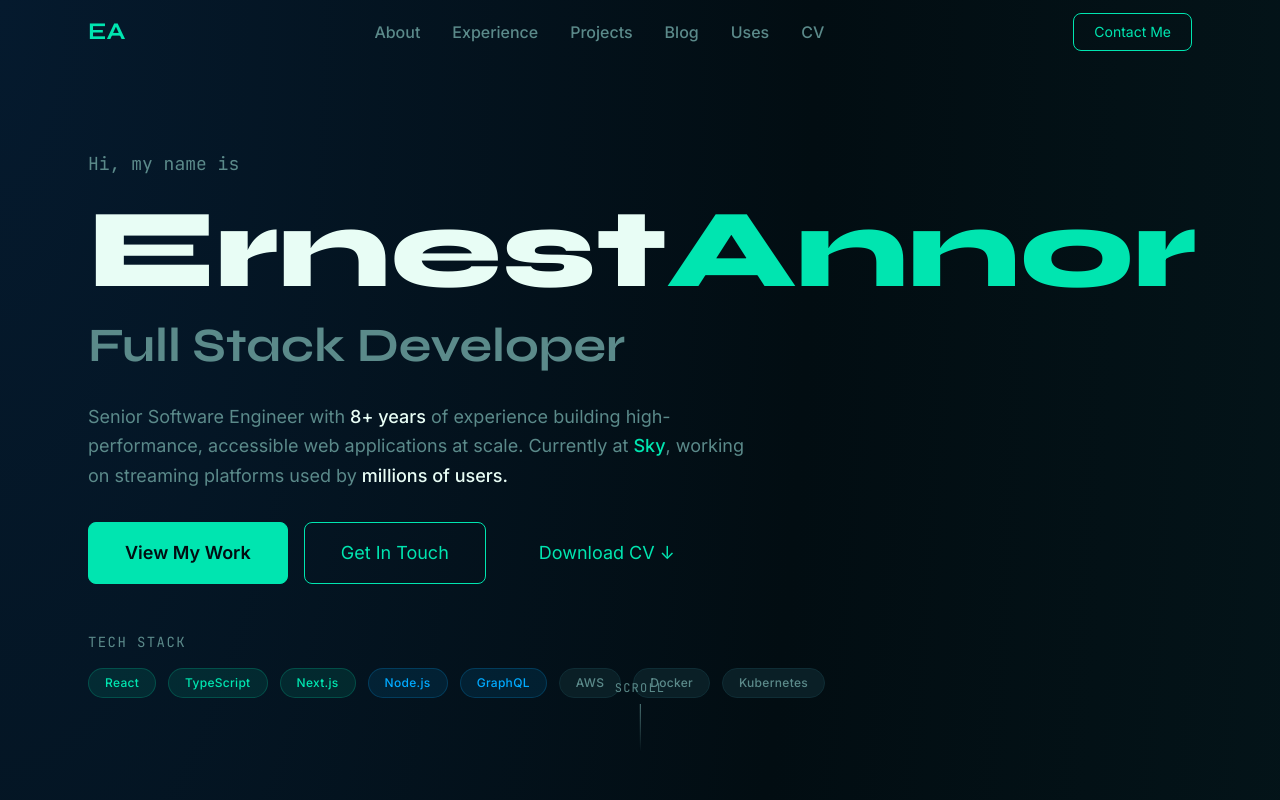
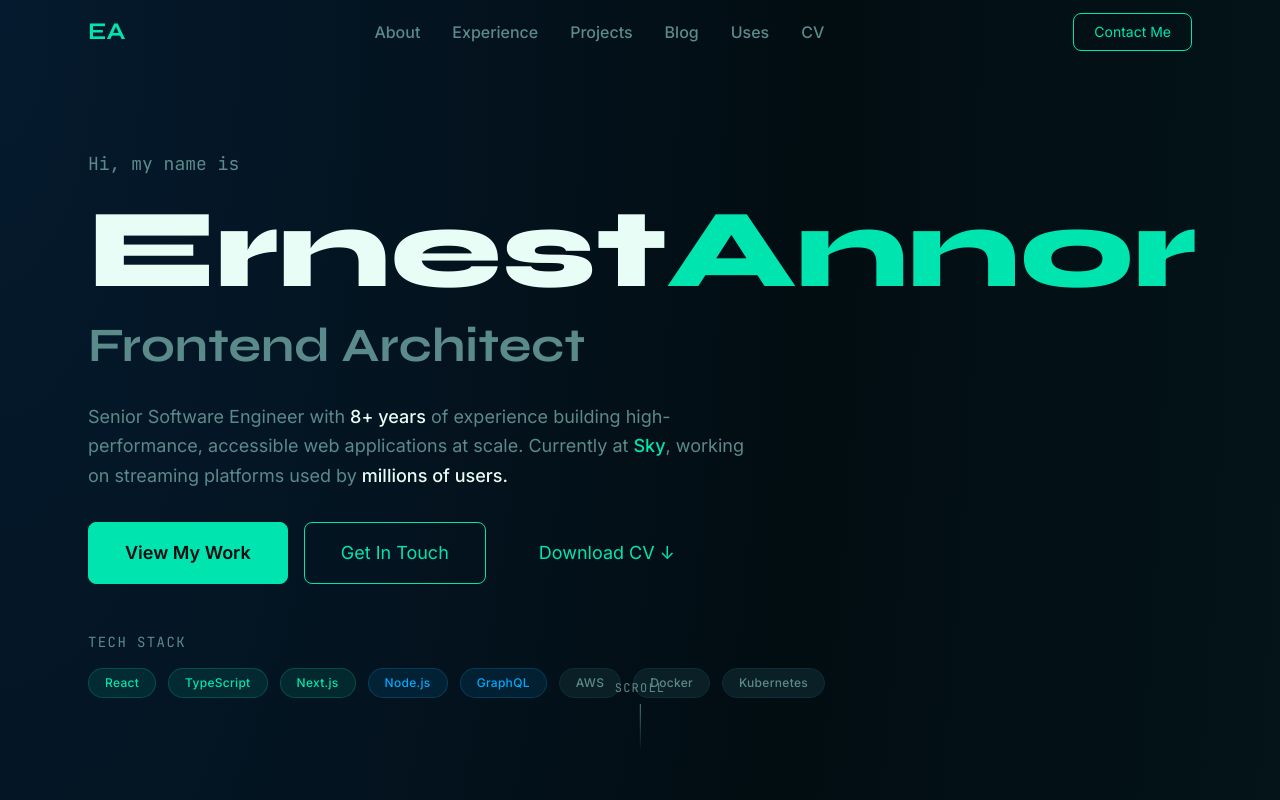
Before and after one commit to we2annor/ernest-annor, a Next.js app in the folder apps/web/: page / in a window 1280 px wide. Shown: the top 800 px of the page. Built offline with nearby package versions, Linux system fonts and the light colour scheme.

Commit message:
feat: add fad transition to rotating role in HeroSection

```diff
--- a/apps/web/components/sections/HeroSection.tsx
+++ b/apps/web/components/sections/HeroSection.tsx
@@ -25,6 +25,7 @@ const roles = [
 export function HeroSection() {
   const [currentRole, setCurrentRole] = useState(0);
   const [isVisible, setIsVisible] = useState(false);
+  const [isFading, setIsFading] = useState(false);
 
   useEffect(() => {
     setIsVisible(true);
@@ -32,8 +33,12 @@ export function HeroSection() {
 
   useEffect(() => {
     const interval = setInterval(() => {
-      setCurrentRole((prev) => (prev + 1) % roles.length);
-    }, 3000);
+      setIsFading(true);
+      setTimeout(() => {
+        setCurrentRole((prev) => (prev + 1) % roles.length);
+        setIsFading(false);
+      }, 500);
+    }, 4000);
     return () => clearInterval(interval);
   }, []);
 
@@ -61,8 +66,11 @@ export function HeroSection() {
         {/* Rotating roles*/}
         <div className='h-16 flex items-center mb-6'>
           <h2
-            className='font-syne font-bold text-text-muted'
-            style={{ fontSize: "clamp(1.5rem, 4vw, 3rem)" }}
+            className='font-syne font-bold text-text-muted transition-opacity duration-400'
+            style={{
+              fontSize: "clamp(1.5rem, 4vw, 3rem)",
+              opacity: isFading ? 0 : 1,
+            }}
             aria-live='polite'
             aria-atomic='true'
           >
```
